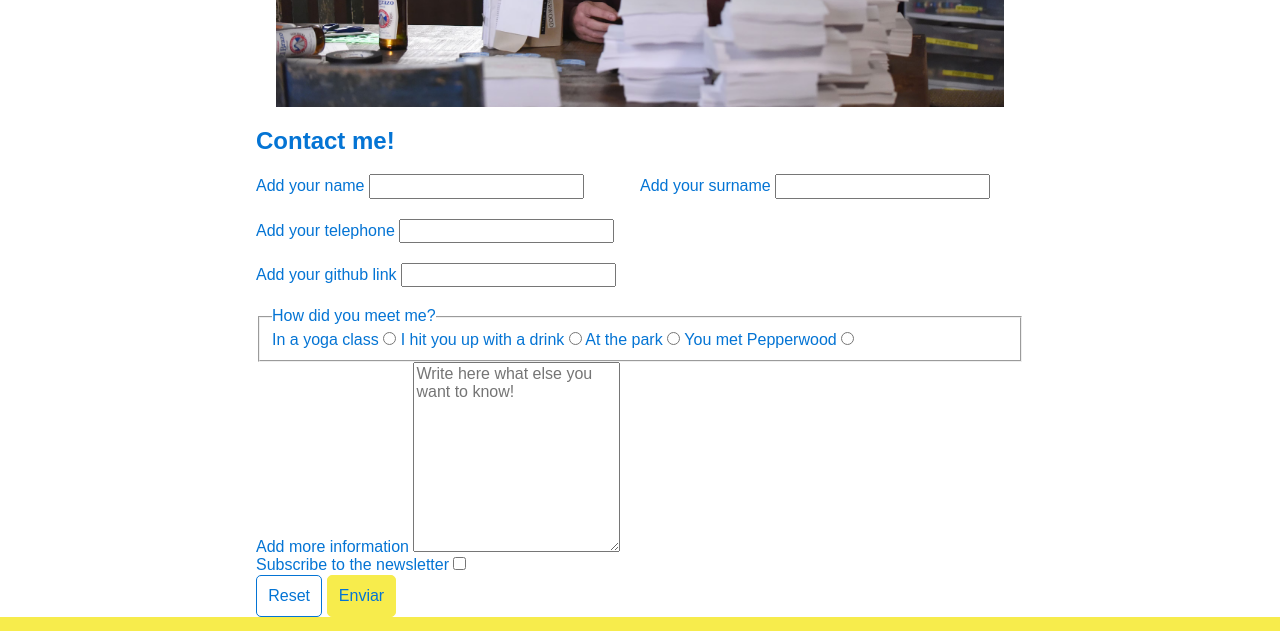
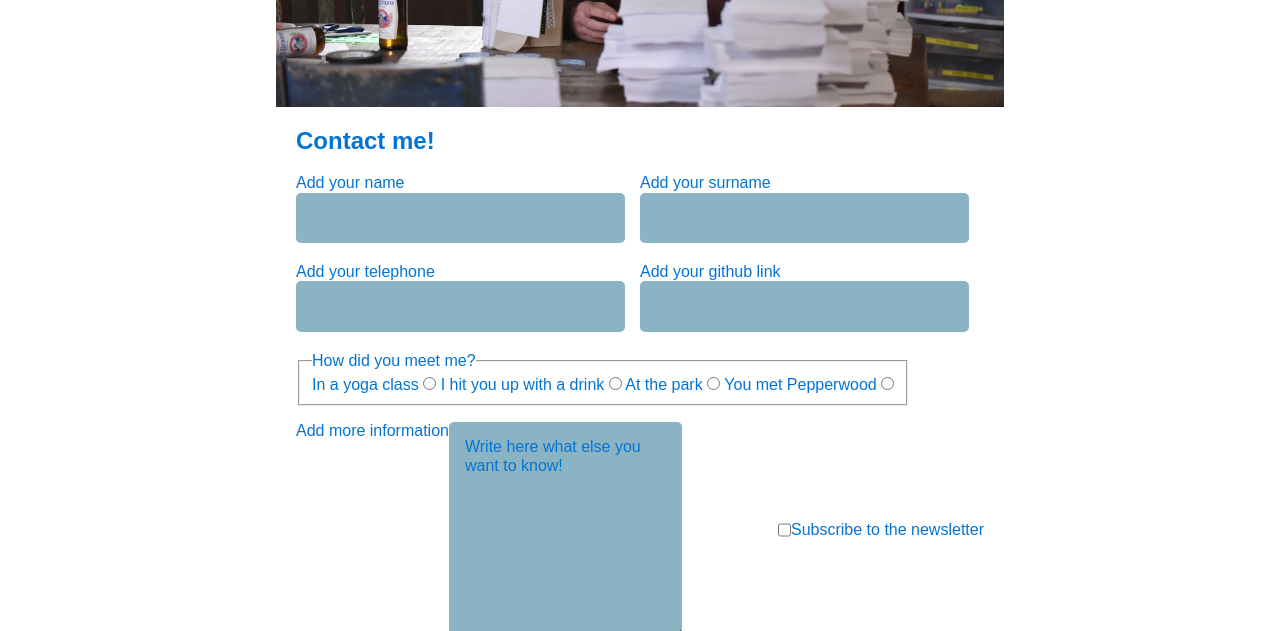
Before and after one commit to flaviagarb/practica-html-css, a plain HTML site: page index.html in a window 1280 px wide. Shown: the part 730-1361 px from the top of the page. Drawn offline with Linux system fonts and the light colour scheme.

Commit message:
Añado parte css a form-contact

```diff
--- a/index.html
+++ b/index.html
@@ -10,7 +10,6 @@
     <link rel="stylesheet" href="./styles/components.css">
     <link rel="stylesheet" href="./styles/footer.css">
     <link rel="stylesheet" href="./styles/header.css">
-    <link rel="stylesheet" href="./styles/info.css">
     <link rel="stylesheet" href="./styles/shows.css">
     <link rel="stylesheet" href="./styles/projects.css">
     <link rel="stylesheet" href="./styles/skills.css">
@@ -94,26 +93,25 @@
                 <p class="heading-3">Portfolio Nick Miller</p>
             </div>
         </section>
-        <section class="contact">
+        <section class="contact section-padding">
             <h2>Contact me!</h2>
             <form action="./contacto" method="post" novalidate>
                 <div class="contact-container">
                     <div class="contact-item">
                         <label for="name">Add your name</label>
-                        <input type="name" name="name" id="name">
+                        <input class="contact-input-width" type="name" name="name" id="name">
                     </div>
                     <div class="contact-item">
                         <label for="surname">Add your surname</label>
-                        <input type="surname" name="surname" id="surname">
+                        <input class="contact-input-width" type="surname" name="surname" id="surname">
                     </div>
                     <div class="contact-item">
                         <label for="telephone">Add your telephone</label>
-                        <input type="telephone" name="telephone" id="telephone">
-                    </div>
+                        <input class="contact-input-width" type="telephone" name="telephone" id="telephone">
                     </div>
                     <div class="contact-item">
                         <label for="github">Add your github link</label>
-                    <input type="github" name="github" id="github">
+                        <input class="contact-input-width" type="github" name="github" id="github">
                     </div>
                     <div class="form-element">
                         <fieldset>
@@ -134,12 +132,12 @@
                             placeholder="Write here what else you want to know!" maxlength="20"></textarea>
                     </div>
                     <div class="form-element row">
+                        <input type="checkbox" name="newsletter" id="newsletter">
                         <label for="newsletter">Subscribe to the newsletter</label>
-                    <input type="checkbox" name="newsletter" id="newsletter">
                     </div>
                     <div>
+                        <button class="btn" type="submit">Enviar</button>
                         <input class="btn secondary" type="reset" value="Reset">
-                    <button class="btn" type="submit">Enviar</button>
                     </div>
             </form>
         </section>
--- a/styles/common.css
+++ b/styles/common.css
@@ -49,7 +49,6 @@ p {
   margin-bottom: 1rem;
 }
 
-
 .section-padding {
   padding-left: 0px;
   padding-right: 0px;
--- a/styles/components.css
+++ b/styles/components.css
@@ -13,6 +13,7 @@
   &.secondary {
     background-color: transparent;
     border: 1px solid var(--main-text-color);
+    margin: 1rem;
   }
 }
 
--- a/styles/contact.css
+++ b/styles/contact.css
@@ -1,16 +1,10 @@
-.contact {
-  display: flex;
-  flex-direction: column;
-  flex-wrap: wrap;
-}
-
 .contact-container {
   display: flex;
   flex-direction: row;
   flex-wrap: wrap;
   justify-content: space-between;
   align-items: center;
-  align-content: space-between;
+  align-content: flex-start;
   width: 100%;
   margin: 0 auto;
   max-width: 768px;
@@ -21,7 +15,18 @@
   flex-shrink: 0;
   flex-basis: 100%;
   align-items: center;
-  margin-bottom: 10px;
+  margin-bottom: 1rem;
+
+  label {
+    margin-bottom: 0.5rem;
+  }
+
+  input {
+    border: none;
+    padding: 1rem;
+    border-radius: 5px;
+    background-color: var(--input-bg-color);
+  }
 }
 
 @media screen and (width > 768px) {
@@ -31,3 +36,24 @@
     padding: 0 15px 0 0;
   }
 }
+
+::placeholder {
+  color: var(--main-text-color)
+}
+
+.form-element {
+  display: flex;
+  flex-direction: row;
+  margin-bottom: 1rem;
+
+  textarea {
+    border: none;
+    padding: 1rem;
+    border-radius: 5px;
+    background-color: var(--input-bg-color);
+  }
+}
+
+.contact-input-width {
+  width: 100%;
+}
```
Also changed, not shown: contact.html (deleted, +0 -49 lines), styles/info.css (added). Lines whose indentation alone changed are shown as unchanged.
